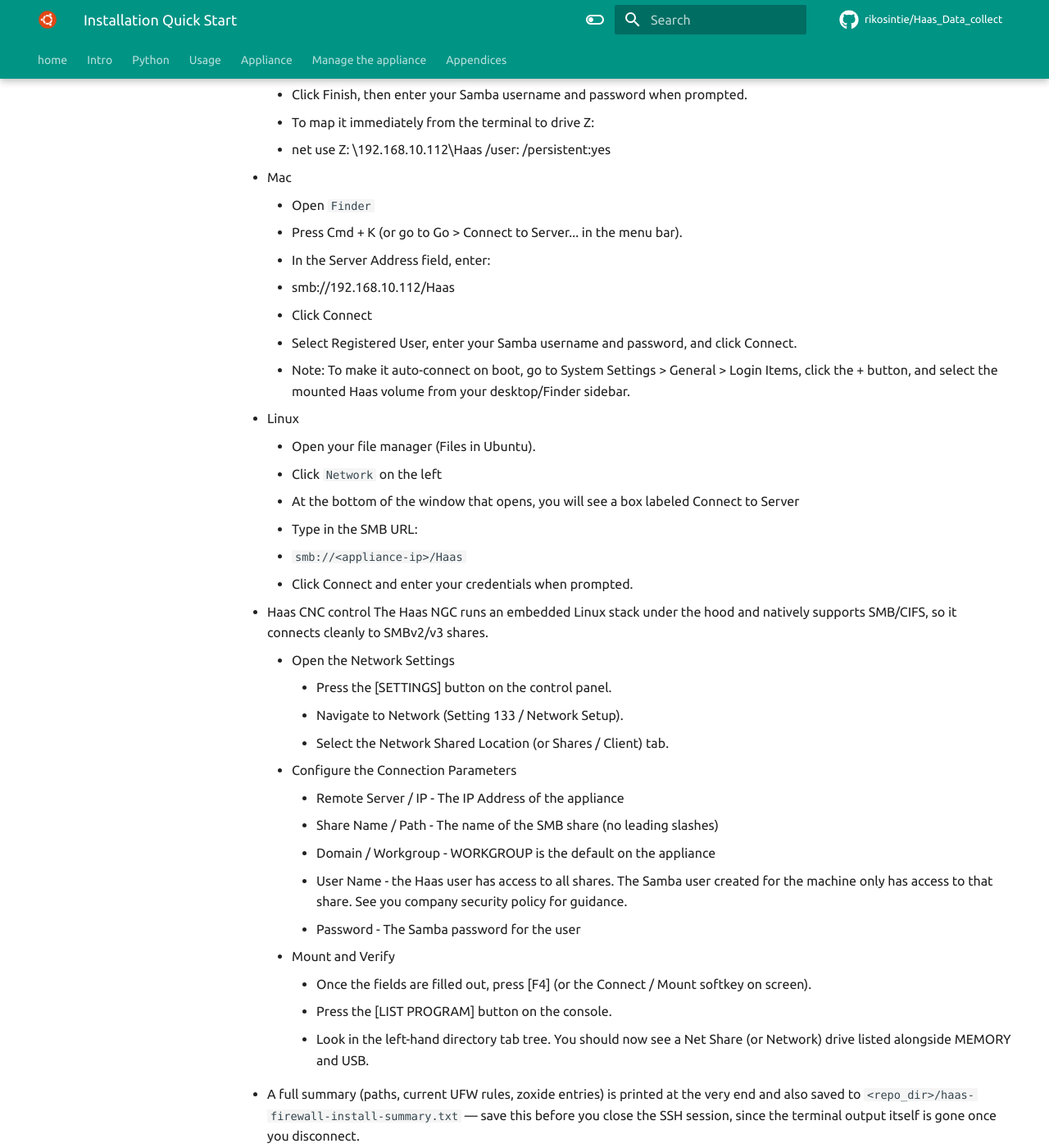
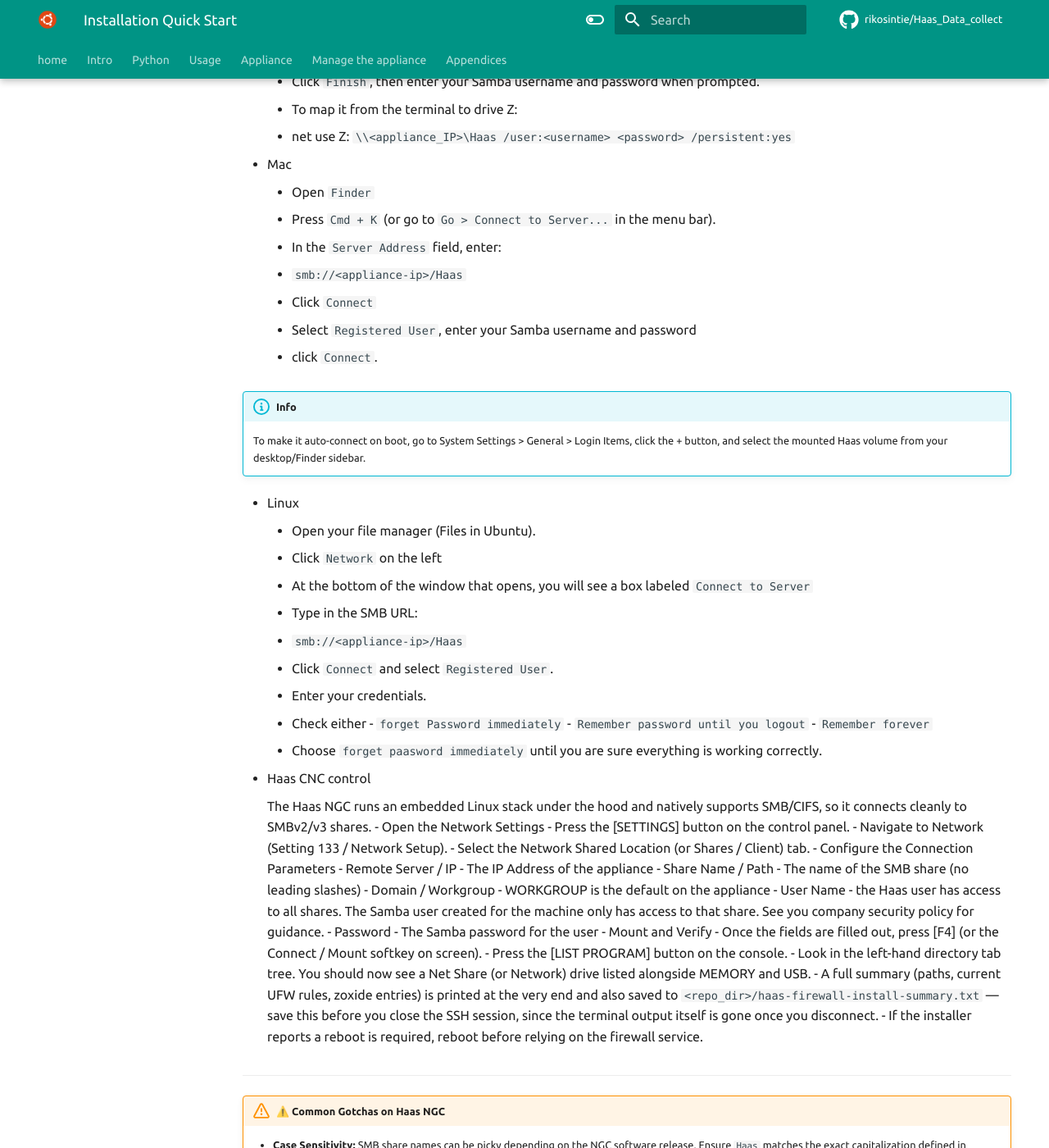
Before and after one commit to rikosintie/Haas_Data_collect, an MkDocs documentation site: the page built from docs/INSTALL_QUICKSTART.md, in a window 1280 px wide and 1400 px high, scrolled down 1838 px. Shown: the whole window at 82% size. Built offline with MkDocs 1.6.1 and Material for MkDocs 9.7.7, drawn with Linux system fonts in a browser that asks for light colours; some web fonts are replaced; comment, search, counter and statistics services are not loaded; some of the changed text lies outside the part shown.

Commit message:
Git Title: INSTALL_QUICKSTART.md: Formatting and content updates

```diff
--- a/docs/INSTALL_QUICKSTART.md
+++ b/docs/INSTALL_QUICKSTART.md
@@ -7,7 +7,7 @@
 
 - A Raspberry Pi 5, a Virtual Machine, or an Intel/AMD PC, with Ubuntu already installed and
   internet access.
-- Root/sudo access.
+- User `haas` with Root/sudo access.
 
 ## 2. Clone the repo
 
@@ -18,14 +18,13 @@
 
 ## 3. Edit `users.csv` and `initial_users.csv` before running anything
 
-Use `nano users.csv` and `nano initial_users.csv` to edit the files
-
-The installer creates Linux/Samba accounts and firewall rules straight from
+- Use `nano users.csv` and `nano initial_users.csv` to edit the files
+- The installer creates Linux/Samba accounts and firewall rules straight from
 these — get them right first:
 
-- **`users.csv`** — one row per machine/admin that needs firewall access:
-  `username,ip_address,role`
-- **`initial_users.csv`** — Samba accounts to create automatically:
+  - **`users.csv`** — one row per machine/admin that needs firewall access:
+`username,ip_address,role`
+  - **`initial_users.csv`** — Samba accounts to create automatically:
   `username, password`
 
 The installer itself will pause on a banner and remind you to check these
@@ -68,29 +67,38 @@
 - **Samba share:** to map a drive to the appliance:
   - Windows
     - Open Explorer
-    - Click This PC in the sidebar, right-click This PC, and select Map network drive...
+    - Click `This PC` in the sidebar, right-click This PC, and select Map network drive...
     - Choose an available Drive letter
-    - In the Folder field, enter: `\\<appliance-ip>\Haas`
-    - Check Connect using different credentials (and check Reconnect at sign-in if you want it persistent).
-    - Click Finish, then enter your Samba username and password when prompted.
-    - To map it immediately from the terminal to drive Z:
-      - net use Z: \\192.168.10.112\Haas /user:<username> <password> /persistent:yes
+    - In the `Folder field`, enter: `\\<appliance-ip>\Haas`
+    - Click `Connect` using different credentials (and check Reconnect at sign-in if you want it persistent).
+    - Click `Finish`, then enter your Samba username and password when prompted.
+    - To map it from the terminal to drive Z:
+      - net use Z: `\\<appliance_IP>\Haas /user:<username> <password> /persistent:yes`
   - Mac
     - Open `Finder`
-    - Press Cmd + K (or go to Go > Connect to Server... in the menu bar).
-    - In the Server Address field, enter:
-      - smb://192.168.10.112/Haas
-    - Click Connect
-    - Select Registered User, enter your Samba username and password, and click Connect.
-    - Note: To make it auto-connect on boot, go to System Settings > General > Login Items, click the + button, and select the mounted Haas volume from your desktop/Finder sidebar.
+    - Press `Cmd + K` (or go to `Go > Connect to Server...` in the menu bar).
+    - In the `Server Address` field, enter:
+      - `smb://<appliance-ip>/Haas`
+    - Click `Connect`
+    - Select `Registered User`, enter your Samba username and password
+    - click `Connect`.
+!!! info
+    To make it auto-connect on boot, go to System Settings > General > Login Items, click the + button, and select the mounted Haas volume from your desktop/Finder sidebar.
   - Linux
     - Open your file manager (Files in Ubuntu).
     - Click `Network` on the left
-    - At the bottom of the window that opens, you will see a box labeled Connect to Server
+    - At the bottom of the window that opens, you will see a box labeled `Connect to Server`
     - Type in the SMB URL:
       - `smb://<appliance-ip>/Haas`
-      - Click Connect and enter your credentials when prompted.
+      - Click `Connect` and select `Registered User`.
+      - Enter your credentials.
+      - Check either
+            - `forget Password immediately`
+            - `Remember password until you logout`
+            - `Remember forever`
+      - Choose `forget paasword immediately` until you are sure everything is working correctly.
   - Haas CNC control
+
      The Haas NGC runs an embedded Linux stack under the hood and natively supports SMB/CIFS, so it connects cleanly to SMBv2/v3 shares.
     - Open the Network Settings
           - Press the [SETTINGS] button on the control panel.
@@ -118,7 +126,7 @@
 
 !!! warning "⚠️ Common Gotchas on Haas NGC"
     - **Case Sensitivity:** SMB share names can be picky depending on the NGC software release. Ensure `Haas` matches the exact capitalization defined in `smb.conf`.
-    - **Path Traversal:** Do not add slashes to the share name (use `Haas`, not `/Haas` or `\\192.168.10.112\Haas`). The control appends the IP and slash automatically.
+    - **Path Traversal:** Do not add slashes to the share name (use `Haas`, not `/Haas` or `\\<appliance-ip>\Haas`). The control appends the IP and slash automatically.
     - **Network Speed / Delays:** If the control takes a long time to list directory contents when pressing **[LIST PROGRAM]**, double-check that your Samba server isn't attempting reverse DNS lookups on the control's IP (`hostname lookups = off` in `smb.conf`).
 
 ----------------------------------------------------------------
```
